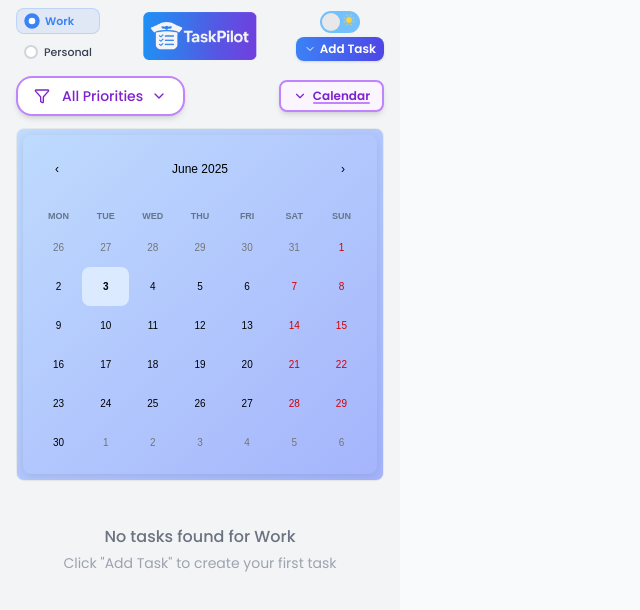
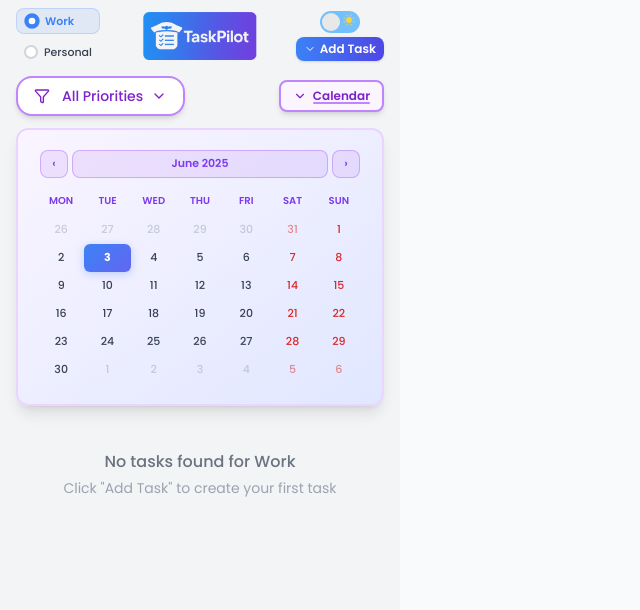
Before and after one commit to c7harry/TaskPilot, a React (Create React App) app: page / in a window 1280 px wide. Both pictures are taken after a click on the button "Calendar". Shown: the top 610 px of the page, without its empty margins (0-640 px from the left). Built offline with nearby package versions, Linux system fonts and the light colour scheme.

Commit message:
adjust tool tip

```diff
--- a/src/App.css
+++ b/src/App.css
@@ -75,112 +75,195 @@ button:active {
 }
 
 /* =========================
-   Calendar Styles
+   Calendar Styles - Modern Theme
    ========================= */
-.react-calendar {
-  background-color: #ffffff;
-  color: #000000;
-  border: none;
-  border-radius: 12px;
-  padding: 12px;
-  box-shadow: 0 2px 8px rgba(0, 0, 0, 0.1);
+.custom-calendar {
+  font-size: 12px !important;
 }
 
+.react-calendar {
+  background: transparent !important;
+  border: none !important;
+  border-radius: 12px;
+  padding: 8px !important;
+  width: 100% !important;
+  max-width: none !important;
+  font-family: inherit;
+  overflow: visible !important;
+}
+
+/* Calendar Navigation */
+.react-calendar__navigation {
+  display: flex;
+  height: 32px;
+  margin-bottom: 8px;
+}
+
+.react-calendar__navigation button {
+  background: rgba(147, 51, 234, 0.1) !important;
+  border: 1px solid rgba(147, 51, 234, 0.3) !important;
+  border-radius: 8px !important;
+  color: #7c3aed !important;
+  font-size: 11px !important;
+  font-weight: 600 !important;
+  padding: 4px 8px !important;
+  margin: 0 2px !important;
+  min-width: 28px !important;
+  height: 28px !important;
+  transition: all 0.2s ease !important;
+}
+
+.react-calendar__navigation button:hover,
+.react-calendar__navigation button:focus {
+  background: rgba(147, 51, 234, 0.2) !important;
+  border-color: #7c3aed !important;
+  transform: scale(1.05) !important;
+  box-shadow: 0 2px 4px rgba(124, 58, 237, 0.2) !important;
+}
+
+.react-calendar__navigation button:disabled {
+  background: rgba(107, 114, 128, 0.1) !important;
+  border-color: rgba(107, 114, 128, 0.3) !important;
+  color: #9ca3af !important;
+}
+
+/* Month View */
+.react-calendar__month-view__weekdays {
+  text-align: center;
+  font-size: 10px;
+  font-weight: 600;
+  color: #6b7280;
+  margin-bottom: 4px;
+}
+
+.react-calendar__month-view__weekdays__weekday {
+  padding: 4px;
+}
+
+.react-calendar__month-view__weekdays__weekday abbr {
+  text-decoration: none;
+  color: #7c3aed;
+}
+
+/* Calendar Tiles (Days) */
 .react-calendar__tile {
-  background: none;
-  border: none;
-  padding: 12px;
+  background: transparent !important;
+  border: none !important;
+  padding: 6px !important;
   text-align: center;
-  line-height: 1.5;
+  line-height: 1.2;
   font-weight: 500;
-  border-radius: 8px;
+  font-size: 11px !important;
+  border-radius: 6px !important;
   position: relative;
+  transition: all 0.2s ease !important;
+  color: #374151 !important;
+  height: 28px !important;
+  display: flex !important;
+  align-items: center !important;
+  justify-content: center !important;
   overflow: visible !important;
-  transition: background-color 0.3s, transform 0.2s ease;
 }
 
 .react-calendar__tile:hover {
-  background-color: #bae6fd;
-  color: #1e40af;
-  transform: scale(1.05);
-  cursor: default;
+  background: rgba(147, 51, 234, 0.1) !important;
+  color: #7c3aed !important;
+  transform: scale(1.1) !important;
+  box-shadow: 0 2px 4px rgba(124, 58, 237, 0.2) !important;
 }
 
+/* Today */
 .react-calendar__tile--now {
-  background: #dbeafe;
-  border-radius: 8px;
-  font-weight: 600;
+  background: linear-gradient(135deg, #3b82f6, #6366f1) !important;
+  color: white !important;
+  font-weight: 700 !important;
+  box-shadow: 0 2px 8px rgba(59, 130, 246, 0.3) !important;
 }
 
-.react-calendar__tile--active {
-  background: #3b82f6;
-  color: white;
-  border-radius: 8px;
-  font-weight: 600;
+.react-calendar__tile--now:hover {
+  background: linear-gradient(135deg, #2563eb, #4f46e5) !important;
+  transform: scale(1.15) !important;
 }
 
-.react-calendar__tile--hasActive {
-  background: #93c5fd;
-  border-radius: 8px;
+/* Selected Date */
+.react-calendar__tile--active {
+  background: linear-gradient(135deg, #7c3aed, #a855f7) !important;
+  color: white !important;
+  font-weight: 700 !important;
+  box-shadow: 0 2px 8px rgba(124, 58, 237, 0.4) !important;
 }
 
-/* Remove underline from weekday headers */
-.react-calendar__month-view__weekdays__weekday abbr {
-  text-decoration: none;
-  font-weight: 600;
-  color: #64748b;
+.react-calendar__tile--active:hover {
+  background: linear-gradient(135deg, #6d28d9, #9333ea) !important;
+  transform: scale(1.15) !important;
 }
 
-/* Calendar Navigation */
-.react-calendar__navigation button:hover,
-.react-calendar__navigation button:focus {
-  background-color: #3b82f6 !important;
-  cursor: pointer;
-  transform: scale(1.1);
+/* Neighboring month days */
+.react-calendar__month-view__days__day--neighboringMonth {
+  color: #9ca3af !important;
+  opacity: 0.5;
+}
+
+/* Weekend days */
+.react-calendar__month-view__days__day--weekend {
+  color: #dc2626 !important;
 }
 
 /* =========================
    Calendar - Dark Mode
    ========================= */
-.dark .react-calendar {
-  background-color: #1f2937;
-  color: #f9fafb;
-  box-shadow: 0 2px 8px rgba(0,0,0,0.5);
-}
-
-.dark .react-calendar__tile:hover {
-  background-color: #475569 !important;
-  color: #f9fafb;
-  transform: scale(1.10);
-  cursor: default;
-}
-
-.dark .react-calendar__tile--now {
-  background: #334155;
-}
-
-.dark .react-calendar__tile--active {
-  background: #2563eb;
-}
-
-.dark .react-calendar__tile--hasActive {
-  background: #1e40af;
+.dark .react-calendar__navigation button {
+  background: rgba(168, 85, 247, 0.15) !important;
+  border-color: rgba(168, 85, 247, 0.4) !important;
+  color: #a855f7 !important;
 }
 
 .dark .react-calendar__navigation button:hover,
 .dark .react-calendar__navigation button:focus {
-  background-color: #2563eb;
-  color: white;
-  cursor: pointer;
-  transform: scale(1.1);
+  background: rgba(168, 85, 247, 0.25) !important;
+  border-color: #a855f7 !important;
+  box-shadow: 0 2px 4px rgba(168, 85, 247, 0.3) !important;
 }
 
 .dark .react-calendar__month-view__weekdays__weekday abbr {
-  color: #94a3b8;
+  color: #a855f7;
+}
+
+.dark .react-calendar__tile {
+  color: #f3f4f6 !important;
+}
+
+.dark .react-calendar__tile:hover {
+  background: rgba(168, 85, 247, 0.15) !important;
+  color: #a855f7 !important;
+}
+
+.dark .react-calendar__tile--now {
+  background: linear-gradient(135deg, #60a5fa, #818cf8) !important;
+}
+
+.dark .react-calendar__tile--now:hover {
+  background: linear-gradient(135deg, #3b82f6, #6366f1) !important;
+}
+
+.dark .react-calendar__tile--active {
+  background: linear-gradient(135deg, #a855f7, #c084fc) !important;
+}
+
+.dark .react-calendar__tile--active:hover {
+  background: linear-gradient(135deg, #9333ea, #a855f7) !important;
+}
+
+.dark .react-calendar__month-view__days__day--neighboringMonth {
+  color: #6b7280 !important;
+}
+
+.dark .react-calendar__month-view__days__day--weekend {
+  color: #f87171 !important;
 }
 
 /* =========================
-   Tooltip Styles
+   Calendar Tooltip Styles
    ========================= */
 .tooltip {
   position: relative;
@@ -189,62 +272,143 @@ button:active {
   align-items: center;
   height: 100%;
   padding-top: 6px;
+  z-index: 9999;
 }
 
 .tooltip .dot {
-  width: 8px;
-  height: 8px;
+  width: 6px;
+  height: 6px;
   border-radius: 50%;
+  margin: 1px;
+  box-shadow: 0 1px 2px rgba(0, 0, 0, 0.2);
 }
 
 .tooltip-content {
   visibility: hidden;
-  background-color: #1f2937;
+  background: linear-gradient(135deg, #1f2937, #374151);
   color: #fff;
   text-align: left;
-  padding: 8px 12px;
-  border-radius: 6px;
+  padding: 6px 10px;
+  border-radius: 8px;
   position: absolute;
-  z-index: 1000;
-  bottom: 130%;
+  z-index: 9999;
+  top: -10px;
   left: 50%;
-  transform: translateX(-50%);
-  white-space: nowrap;
-  font-size: 12px;
+  transform: translateX(-50%) translateY(-100%);
+  min-width: 200px;
+  max-width: 280px;
+  width: max-content;
+  font-size: 11px;
   font-weight: 500;
   opacity: 0;
-  transition: opacity 0.3s, transform 0.3s;
+  transition: all 0.3s ease;
   pointer-events: none;
+  box-shadow: 0 4px 12px rgba(0, 0, 0, 0.3);
+  border: 1px solid rgba(255, 255, 255, 0.1);
+}
+
+.tooltip-content::after {
+  content: '';
+  position: absolute;
+  left: 50%;
+  margin-left: -5px;
+  border-width: 5px;
+  border-style: solid;
+  border-color: #1f2937 transparent transparent transparent;
+  bottom: -10px;
+}
+
+/* Arrow for tooltip positioned above */
+.tooltip-content.tooltip-above::after {
+  top: 100%;
+  border-color: #1f2937 transparent transparent transparent;
+}
+
+/* Arrow for tooltip positioned below */
+.tooltip-content.tooltip-below::after {
+  bottom: 100%;
+  top: auto;
+  border-color: transparent transparent #1f2937 transparent;
 }
 
 .tooltip:hover .tooltip-content {
   visibility: visible;
   opacity: 1;
-  transform: translateX(-50%) translateY(-4px);
+  pointer-events: auto;
 }
 
-/* Color-coded task lines */
 .tooltip-task {
-  margin-bottom: 4px;
-  padding-left: 8px;
-  border-left: 3px solid;
-  font-size: 12px;
-  font-weight: 500;
+  display: flex;
+  align-items: flex-start;
+  gap: 6px;
+  padding: 4px 0;
+  border-bottom: 1px solid rgba(255, 255, 255, 0.1);
+  font-size: 11px;
+  min-height: fit-content;
+}
+
+.tooltip-task:last-child {
+  border-bottom: none;
 }
 
 .tooltip-task.high {
-  border-color: #ef4444;
-  color: #ef4444;
+  color: #fca5a5;
 }
 
 .tooltip-task.medium {
-  border-color: #facc15;
-  color: #facc15;
+  color: #fde047;
 }
 
 .tooltip-task.low {
-  border-color: #22c55e;
-  color: #22c55e;
+  color: #86efac;
+}
+
+.tooltip-task::before {
+  content: '';
+  width: 8px;
+  height: 8px;
+  border-radius: 50%;
+  flex-shrink: 0;
+  margin-top: 2px;
+}
+
+.tooltip-task.high::before {
+  background-color: #ef4444;
+}
+
+.tooltip-task.medium::before {
+  background-color: #facc15;
+}
+
+.tooltip-task.low::before {
+  background-color: #22c55e;
+}
+
+/* Dark mode tooltip adjustments */
+.dark .tooltip-content {
+  background: linear-gradient(135deg, #111827, #1f2937);
+  border-color: rgba(255, 255, 255, 0.15);
+}
+
+.dark .tooltip-content::after {
+  border-color: #111827 transparent transparent transparent;
+}
+
+.dark .tooltip-content.tooltip-above::after {
+  border-color: #111827 transparent transparent transparent;
+}
+
+.dark .tooltip-content.tooltip-below::after {
+  border-color: transparent transparent #111827 transparent;
+}
+
+/* Responsive tooltip positioning */
+@media (max-width: 400px) {
+  .tooltip-content {
+    min-width: 180px;
+    max-width: 250px;
+    font-size: 10px;
+  }
 }
 
 /* =========================
--- a/src/App.js
+++ b/src/App.js
@@ -166,9 +166,54 @@ const App = () => {
 
       if (dayTasks.length > 0) {
         return (
-          <div className="tooltip">
-            <div className="flex flex-wrap gap-[2px] justify-center items-center">
-              {dayTasks.map((task) => (
+          <div
+            className="tooltip"
+            onMouseEnter={(e) => {
+              const tooltip = e.currentTarget.querySelector('.tooltip-content');
+              if (tooltip) {
+                const rect = e.currentTarget.getBoundingClientRect();
+                const viewportWidth = window.innerWidth;
+                const viewportHeight = window.innerHeight;
+
+                // Reset positioning and classes
+                tooltip.style.left = '50%';
+                tooltip.style.right = 'auto';
+                tooltip.style.transform = 'translateX(-50%) translateY(-100%)';
+                tooltip.style.top = '-10px';
+                tooltip.classList.remove('tooltip-below');
+                tooltip.classList.add('tooltip-above');
+
+                // Get tooltip dimensions after reset
+                const tooltipRect = tooltip.getBoundingClientRect();
+
+                // Check horizontal overflow
+                const tooltipLeft = rect.left + rect.width / 2 - tooltipRect.width / 2;
+                const tooltipRight = tooltipLeft + tooltipRect.width;
+
+                if (tooltipLeft < 10) {
+                  // Overflow on left
+                  tooltip.style.left = '10px';
+                  tooltip.style.transform = 'translateY(-100%)';
+                } else if (tooltipRight > viewportWidth - 10) {
+                  // Overflow on right
+                  tooltip.style.left = 'auto';
+                  tooltip.style.right = '10px';
+                  tooltip.style.transform = 'translateY(-100%)';
+                }
+
+                // Check vertical overflow
+                if (rect.top - tooltipRect.height < 10) {
+                  // Would overflow at top, show below instead
+                  tooltip.style.top = 'calc(100% + 10px)';
+                  tooltip.style.transform = tooltip.style.transform.replace('translateY(-100%)', 'translateY(0)');
+                  tooltip.classList.remove('tooltip-above');
+                  tooltip.classList.add('tooltip-below');
+                }
+              }
+            }}
+          >
+            <div className="flex flex-wrap gap-[1px] justify-center items-center mt-1">
+              {dayTasks.slice(0, 3).map((task) => (
                 <span
                   key={task.id}
                   className="dot"
@@ -182,16 +227,86 @@ const App = () => {
                   }}
                 ></span>
               ))}
+              {dayTasks.length > 3 && (
+                <span className="text-xs text-purple-600 dark:text-purple-400 font-bold ml-1">
+                  +{dayTasks.length - 3}
+                </span>
+              )}
             </div>
             <div className="tooltip-content">
-              {dayTasks.map((task) => (
-                <div
-                  key={task.id}
-                  className={`tooltip-task ${task.priority.toLowerCase()}`}
-                >
-                  {task.text} ({task.priority})
+              <div className="text-xs font-semibold text-gray-200 mb-2 border-b border-gray-600 pb-1">
+                {dayTasks.length} task{dayTasks.length > 1 ? 's' : ''} due
+              </div>
+              {dayTasks.slice(0, 5).map((task) => {
+                // Function to break text into lines of max 25 characters each
+                const formatTaskText = (text) => {
+                  if (text.length <= 25) return text;
+
+                  const words = text.split(' ');
+                  const lines = [];
+                  let currentLine = '';
+
+                  for (const word of words) {
+                    if (lines.length >= 4) break; // Max 3 lines
+
+                    if ((currentLine + ' ' + word).trim().length <= 25) {
+                      currentLine = (currentLine + ' ' + word).trim();
+                    } else {
+                      if (currentLine) {
+                        lines.push(currentLine);
+                        currentLine = word.length <= 25 ? word : word.slice(0, 22) + '...';
+                      } else {
+                        lines.push(word.length <= 25 ? word : word.slice(0, 22) + '...');
+                      }
+                    }
+                  }
+
+                  if (currentLine && lines.length < 3) {
+                    lines.push(currentLine);
+                  }
+
+                  // If we have more text and we're at the line limit, add ellipsis to last line
+                  if (lines.length === 3 && text.length > lines.join(' ').length) {
+                    const lastLine = lines[2];
+                    if (lastLine.length > 22) {
+                      lines[2] = lastLine.slice(0, 22) + '...';
+                    } else {
+                      lines[2] = lastLine + '...';
+                    }
+                  }
+
+                  return lines;
+                };
+
+                const textLines = formatTaskText(task.text);
+
+                return (
+                  <div
+                    key={task.id}
+                    className={`tooltip-task ${task.priority.toLowerCase()}`}
+                  >
+                    <div className="font-medium max-w-[200px] block">
+                      {Array.isArray(textLines) ? (
+                        textLines.map((line, index) => (
+                          <div key={index} className="leading-tight">
+                            {line}
+                          </div>
+                        ))
+                      ) : (
+                        <div className="leading-tight">{textLines}</div>
+                      )}
+                    </div>
+                    <span className="text-xs opacity-75">
+                      {task.priority}
+                    </span>
+                  </div>
+                );
+              })}
+              {dayTasks.length > 5 && (
+                <div className="text-xs text-gray-400 mt-2 text-center border-t border-gray-600 pt-2">
+                  +{dayTasks.length - 5} more task{dayTasks.length - 5 > 1 ? 's' : ''}
                 </div>
-              ))}
+              )}
             </div>
           </div>
         );
@@ -453,17 +568,22 @@ const App = () => {
           </motion.button>
         </div>
 
-      {/* Calendar display - Compact */}
+      {/* Calendar display - Compact & Themed */}
       {showCalendar && (
-        <div className="mb-3 relative p-1.5 rounded-lg border dark:border-gray-700 bg-gradient-to-br from-blue-200 to-indigo-300 dark:from-blue-900 dark:to-indigo-900">
+        <motion.div
+          initial={{ opacity: 0, height: 0 }}
+          animate={{ opacity: 1, height: "auto" }}
+          exit={{ opacity: 0, height: 0 }}
+          className="mb-3 relative p-3 rounded-xl border-2 border-purple-200 dark:border-purple-700 bg-gradient-to-br from-purple-50 to-indigo-100 dark:from-purple-900/30 dark:to-indigo-900/30 shadow-lg"
+        >
           <Calendar
             tileContent={tileContent}
-            className="w-full rounded-lg bg-transparent dark:bg-transparent text-xs"
+            className="w-full rounded-lg bg-transparent dark:bg-transparent custom-calendar"
             tileClassName="group"
             prev2Label={null}
             next2Label={null}
           />
-        </div>
+        </motion.div>
       )}
 
       {/* Active tasks list - Compact */}
```
